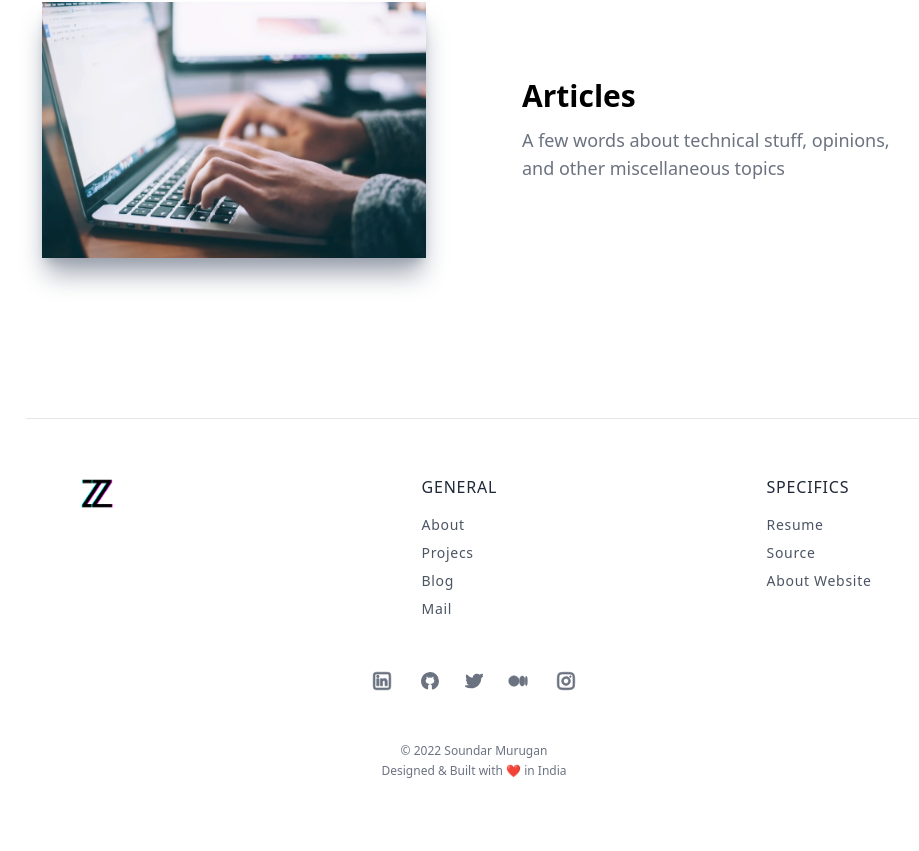
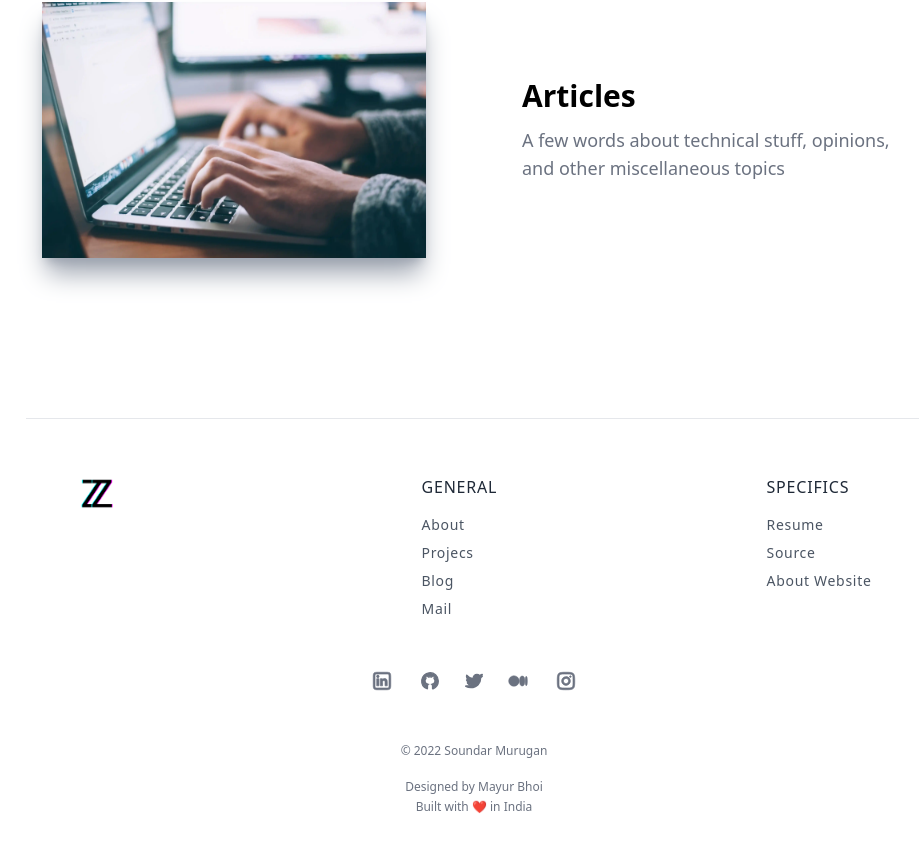
Before and after one commit to soundarzozm/next_learn, a Next.js app in the folder tailwind_learn/: page / in a window 1280 px wide. Shown: the part 1126-1977 px from the top of the page, without its empty margins (166-1085 px from the left). Built offline with nearby package versions, Linux system fonts and the light colour scheme.

Commit message:
footer correction

```diff
--- a/tailwind_learn/components/Footer.tsx
+++ b/tailwind_learn/components/Footer.tsx
@@ -144,8 +144,9 @@ const Footer: NextComponentType = () => {
 				</button>
 			</div>
 			<div className="mt-10 flex flex-col justify-center items-center text-xs text-gray-500 dark:text-gray-400 mb-20 font-light cursor-default">
-				<p className="mb-1">© 2022 Soundar Murugan</p>
-				<p>Designed & Built with ❤️ in India</p>
+				<p className="mb-5">© 2022 Soundar Murugan</p>
+				<p className="mb-1">Designed by Mayur Bhoi</p>
+				<p>Built with ❤️ in India</p>
 			</div>
 		</div>
 	)
```
